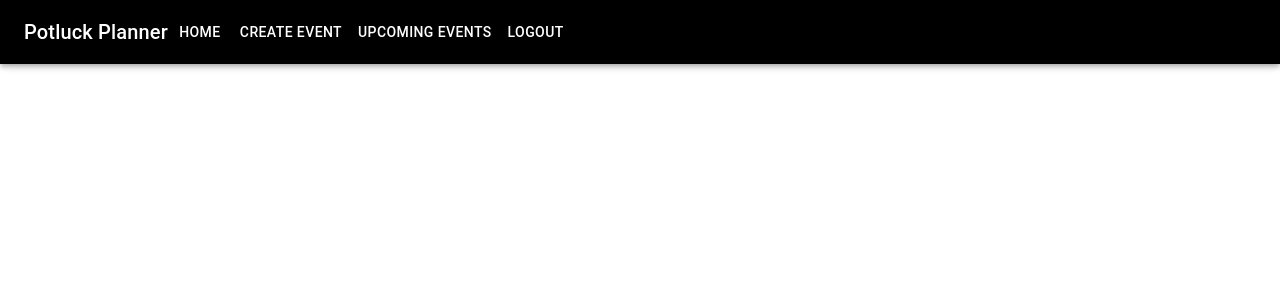
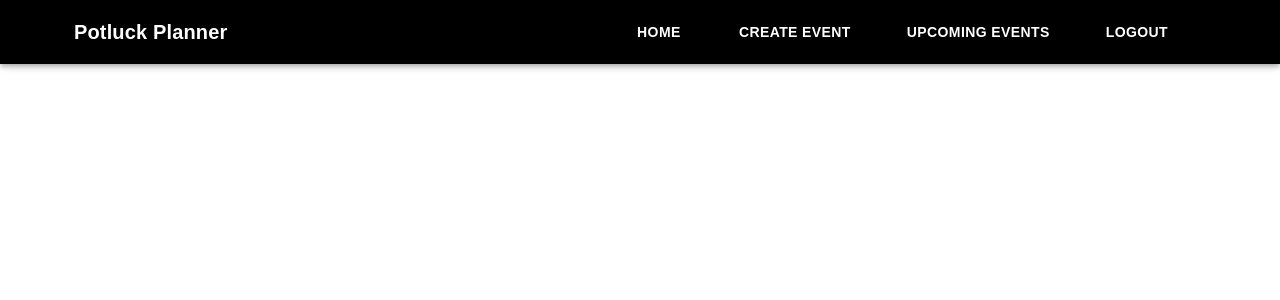
Before and after one commit to Potluck-Planner-A/front-end, a React (Create React App) app: page / in a window 1280 px wide. Shown: the top 300 px of the page. Built offline with nearby package versions, Linux system fonts and the light colour scheme.

Commit message:
Header done

```diff
--- a/src/components/Header.js
+++ b/src/components/Header.js
@@ -6,7 +6,7 @@ import {
   makeStyles,
   Button,
 } from "@material-ui/core";
-import { Link } from "react-router-dom";
+import { Link as RouterLink } from "react-router-dom";
 
 const headersData = [
   {
@@ -30,29 +30,40 @@ const headersData = [
 const useStyles = makeStyles(() => ({
   header: {
     backgroundColor: "#000000",
+    paddingRight: "80px",
+    paddingLeft: "50px",
   },
   logo: {
-    fontFamily: "Fira Sans, sans-serif",
+    fontFamily: "Droid Sans, sans-serif",
     fontWeight: 600,
     color: "#ffffff",
-    textAlign: "left",
+  },
+  menuButton: {
+    fontFamily: "Fira Sans, sans-serif",
+    fontWeight: 700,
+    size: "20px",
+    marginLeft: "40px",
+  },
+  toolbar: {
+    display: "flex",
+    justifyContent: "space-between",
   },
 }));
 
 const Header = () => {
-  const { header, logo } = useStyles();
+  const { header, logo, menuButton, toolbar } = useStyles();
 
   const displayDesktop = () => {
     return (
-      <Toolbar>
+      <Toolbar className={toolbar}>
         {potluckPlannerLogo}
-        {getMenuButtons()}
+        <div>{getMenuButtons()}</div>
       </Toolbar>
     );
   };
 
   const potluckPlannerLogo = (
-    <Typography variant='h6' component='h1'>
+    <Typography variant='h6' component='h1' className={logo}>
       Potluck Planner
     </Typography>
   );
@@ -65,7 +76,8 @@ const Header = () => {
             key: label,
             color: "inherit",
             to: href,
-            component: Link,
+            component: RouterLink,
+            className: menuButton,
           }}
         >
           {label}
```
